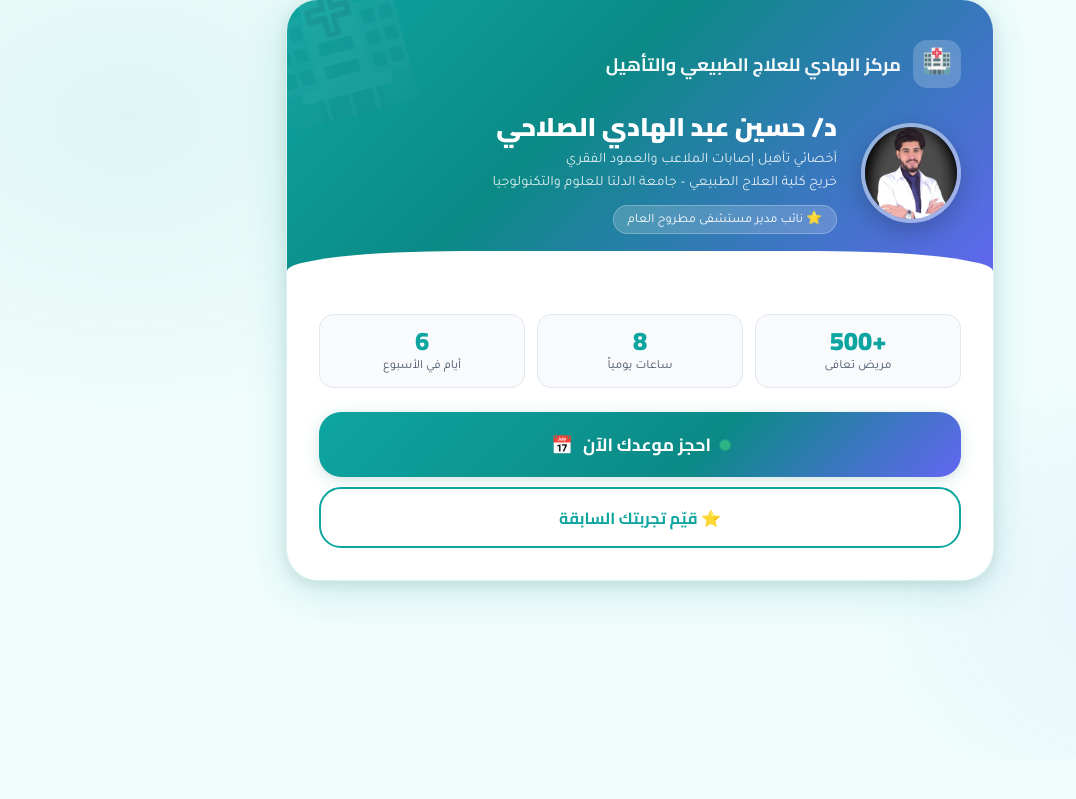
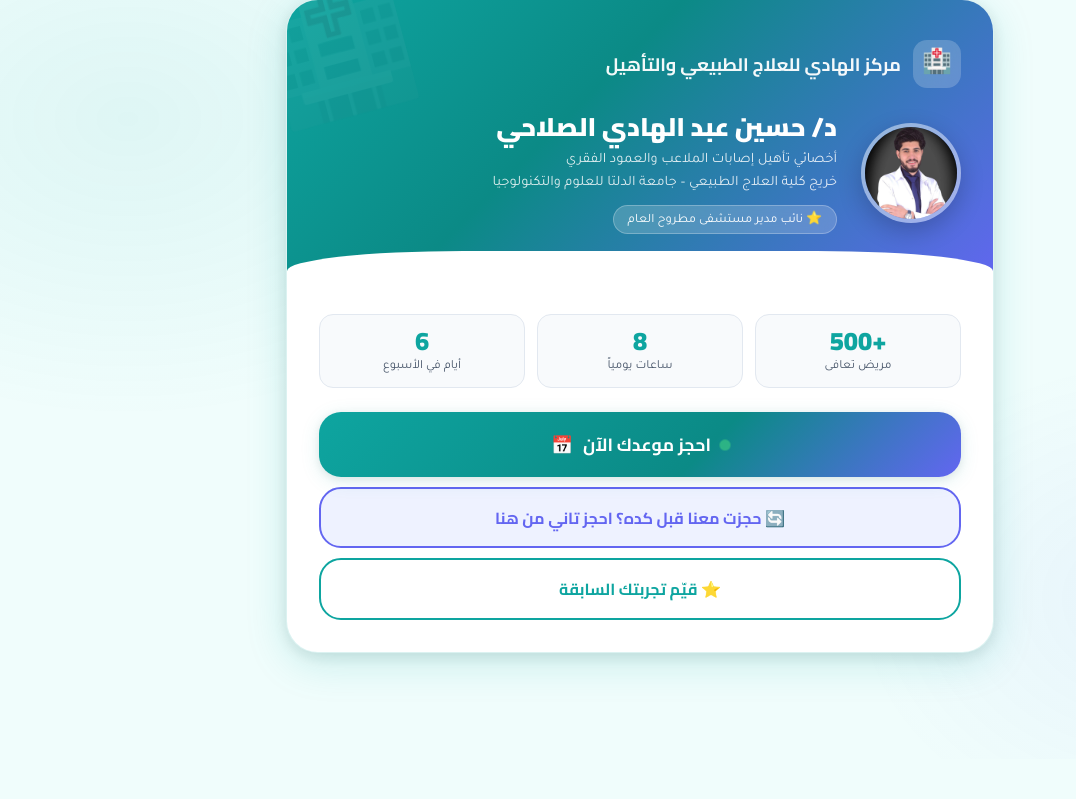
Before and after one commit to Taha444/clinic-booking, a Flask app: page / in a window 1280 px wide. Shown: the part 41-840 px from the top of the page, without its empty margins (0-1076 px from the left). Run offline with Flask 3, Linux system fonts and the light colour scheme; data comes from the database, SQL or seed files in the repository; data that the repository does not hold is empty.

Commit message:
Add link for returning users to book again

```diff
--- a/templates/index.html
+++ b/templates/index.html
@@ -62,6 +62,10 @@
         احجز موعدك الآن
         <span>📅</span>
       </button>
+
+      <a href="/returning" class="btn-rate" style="background:var(--secondary-light);color:var(--secondary);border-color:var(--secondary);">
+        🔄 حجزت معنا قبل كده؟ احجز تاني من هنا
+      </a>
 
       <a href="/rate" class="btn-rate">
         ⭐ قيّم تجربتك السابقة
```
